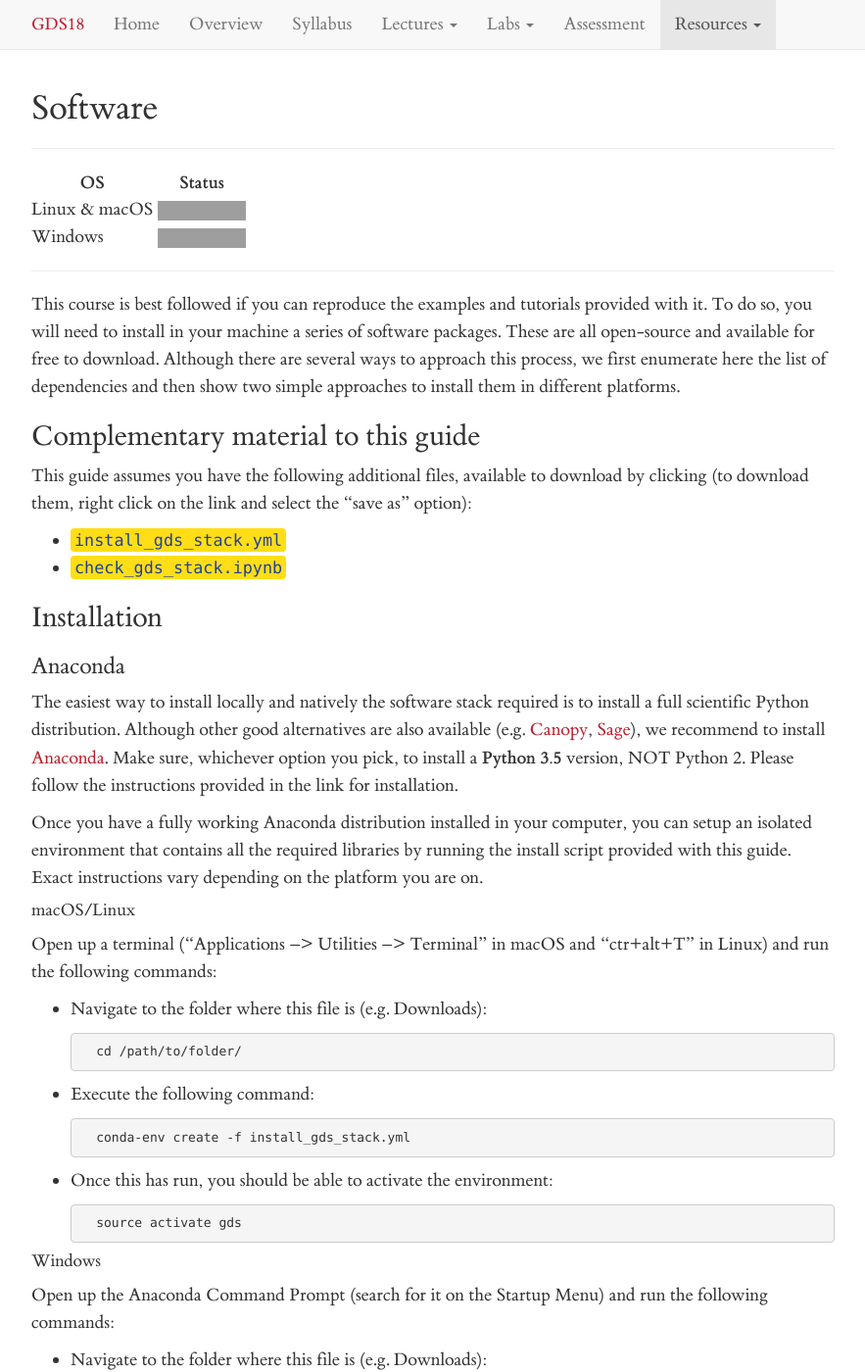
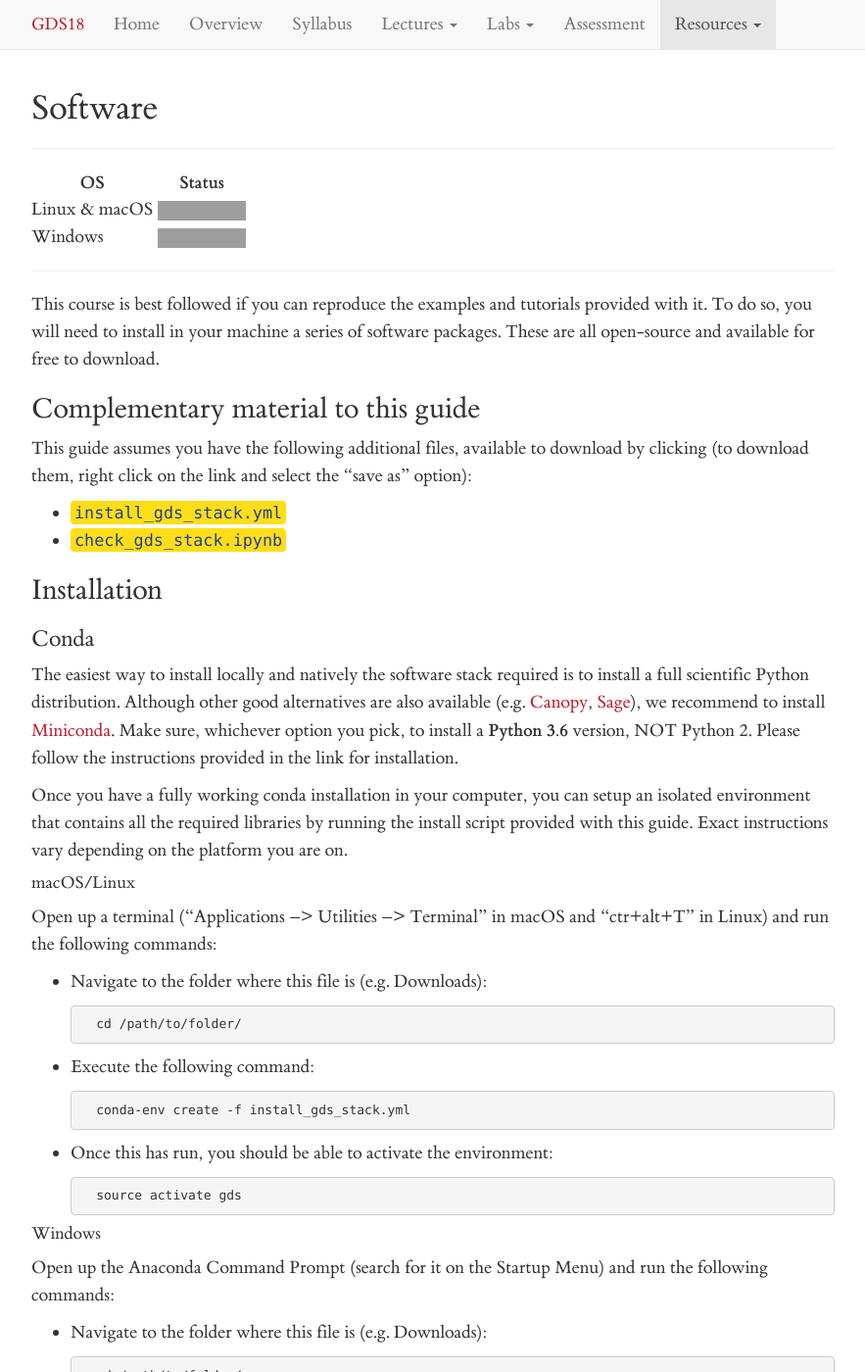
Before and after one commit to darribas/gds18, a Jekyll site: the page software.html, which Jekyll copies as it is, in a window 1280 px wide and 1400 px high. Shown: the whole window at 98% size, without its empty margins (198-1081 px from the left). Built offline with Jekyll 4.4.1, drawn with Linux system fonts in a browser that asks for light colours; nearby versions of some CDN libraries; library files that are not in the unit come from our copies; some of the changed text lies outside the part shown; grey boxes are pictures that could not be loaded.

```diff
--- a/appveyor.yml
+++ b/appveyor.yml
@@ -4,10 +4,10 @@ build: false
 environment:
   matrix:
     - PYTHON: "C:\\Miniconda-x64"
-      PYTHON_VERSION: "3.5"
+      PYTHON_VERSION: "3.6"
       PYTHON_ARCH: "64"
     - PYTHON: "C:\\Miniconda"
-      PYTHON_VERSION: "3.5"
+      PYTHON_VERSION: "3.6"
       PYTHON_ARCH: "32"
 
 init:
--- a/slides/plugin/math/math.js
+++ b/slides/plugin/math/math.js
@@ -7,7 +7,7 @@
 var RevealMath = window.RevealMath || (function(){
 
 	var options = Reveal.getConfig().math || {};
-	options.mathjax = options.mathjax || 'https://cdn.mathjax.org/mathjax/latest/MathJax.js';
+	options.mathjax = options.mathjax || 'https://cdnjs.cloudflare.com/ajax/libs/mathjax/2.7.1/MathJax.js';
 	options.config = options.config || 'TeX-AMS_HTML-full';
 
 	loadScript( options.mathjax + '?config=' + options.config, function() {
--- a/software.html
+++ b/software.html
@@ -140,19 +140,19 @@
     <tr>
       <td>Linux &amp; macOS</td>
       <td> </td>
-      <td><a href="https://travis-ci.org/darribas/gds17"><img src="https://travis-ci.org/darribas/gds17.svg?branch=master" alt="Build Status" /></a></td>
+      <td><a href="https://travis-ci.org/darribas/gds18"><img src="https://travis-ci.org/darribas/gds18.svg?branch=master" alt="Build Status" /></a></td>
     </tr>
     <tr>
       <td>Windows</td>
       <td> </td>
-      <td><a href="https://ci.appveyor.com/project/darribas/gds17"><img src="https://ci.appveyor.com/api/projects/status/ffyxalxow6jcs12u?svg=true" alt="Build status" /></a></td>
+      <td><a href="https://ci.appveyor.com/project/darribas/gds18"><img src="https://ci.appveyor.com/api/projects/status/ffyxalxow6jcs12u?svg=true" alt="Build status" /></a></td>
     </tr>
   </tbody>
 </table>
 
 <hr />
 
-<p>This course is best followed if you can reproduce the examples and tutorials provided with it. To do so, you will need to install in your machine a series of software packages. These are all open-source and available for free to download. Although there are several ways to approach this process, we first enumerate here the list of dependencies and then show two simple approaches to install them in different platforms.</p>
+<p>This course is best followed if you can reproduce the examples and tutorials provided with it. To do so, you will need to install in your machine a series of software packages. These are all open-source and available for free to download.</p>
 
 <h2 id="complementary-material-to-this-guide">Complementary material to this guide</h2>
 
@@ -165,11 +165,11 @@
 
 <h2 id="installation">Installation</h2>
 
-<h3 id="anaconda">Anaconda</h3>
+<h3 id="conda">Conda</h3>
 
-<p>The easiest way to install locally and natively the software stack required is to install a full scientific Python distribution. Although other good alternatives are also available (e.g. <a href="https://www.enthought.com/products/canopy/">Canopy</a>, <a href="http://www.sagemath.org">Sage</a>), we recommend to install <a href="https://store.continuum.io/cshop/anaconda/">Anaconda</a>. Make sure, whichever option you pick, to install a <strong>Python 3.5</strong> version, NOT Python 2. Please follow the instructions provided in the link for installation.</p>
+<p>The easiest way to install locally and natively the software stack required is to install a full scientific Python distribution. Although other good alternatives are also available (e.g. <a href="https://www.enthought.com/products/canopy/">Canopy</a>, <a href="http://www.sagemath.org">Sage</a>), we recommend to install <a href="https://conda.io/miniconda.html">Miniconda</a>. Make sure, whichever option you pick, to install a <strong>Python 3.6</strong> version, NOT Python 2. Please follow the instructions provided in the link for installation.</p>
 
-<p>Once you have a fully working Anaconda distribution installed in your computer, you can setup an isolated environment that contains all the required libraries by running the install script provided with this guide. Exact instructions vary depending on the platform you are on.</p>
+<p>Once you have a fully working conda installation in your computer, you can setup an isolated environment that contains all the required libraries by running the install script provided with this guide. Exact instructions vary depending on the platform you are on.</p>
 
 <h4 id="macoslinux">macOS/Linux</h4>
 
@@ -246,44 +246,6 @@
 
 <p>This will run and, when finished, produce an HTML file in the same folder. Open it and check there are no errors reported. If that is the case, you are good to go!</p>
 
-<h2 id="dependencies">Dependencies</h2>
-
-<p>The course requires the following libraries to be installed on your machine. The guide above provides instructions to install them satisfactory but, in case you want to install them separately on your own (recommended only if you know what you’re doing), this is the list:</p>
-
-<ul>
-  <li><a href="http://ipython.org"><code class="highlighter-rouge">IPython</code></a></li>
-  <li><a href="https://jupyter.org"><code class="highlighter-rouge">Jupyter</code></a></li>
-  <li><a href="https://www.python.org">Python 3.5</a></li>
-</ul>
-
-<hr />
-
-<ul>
-  <li><a href="http://bokeh.pydata.org/en/latest/"><code class="highlighter-rouge">bokeh</code></a></li>
-  <li><a href="http://matplotlib.org"><code class="highlighter-rouge">matplotlib</code></a></li>
-  <li><a href="https://github.com/jwass/mplleaflet"><code class="highlighter-rouge">mplleaflet</code></a></li>
-  <li><a href="http://stanford.edu/~mwaskom/software/seaborn/"><code class="highlighter-rouge">seaborn</code></a></li>
-</ul>
-
-<hr />
-
-<ul>
-  <li><a href="https://github.com/quantopian/qgrid"><code class="highlighter-rouge">qgrid</code></a></li>
-  <li><a href="http://pandas.pydata.org"><code class="highlighter-rouge">pandas</code></a></li>
-  <li><a href="http://scikit-learn.org/stable/index.html"><code class="highlighter-rouge">scikit-learn</code></a></li>
-  <li><a href="http://www.statsmodels.org/stable/index.html"><code class="highlighter-rouge">statsmodels</code></a></li>
-  <li><a href="https://pypi.python.org/pypi/xlrd"><code class="highlighter-rouge">xlrd</code></a></li>
-  <li><a href="https://xlsxwriter.readthedocs.io"><code class="highlighter-rouge">xlsxwriter</code></a></li>
-</ul>
-
-<hr />
-
-<ul>
-  <li><a href="http://geopandas.org"><code class="highlighter-rouge">geopandas</code></a></li>
-  <li><a href="http://pysal.org"><code class="highlighter-rouge">PySAL</code></a></li>
-  <li><a href="https://pypi.python.org/pypi/rasterio/"><code class="highlighter-rouge">rasterio</code></a></li>
-</ul>
-
 
   </div>
 
```
Also changed, not shown: content/infrastructure/README.md (+6 -36 lines), content/infrastructure/install_gds_stack.yml (+10 -8 lines), README.md, 2 other files.
